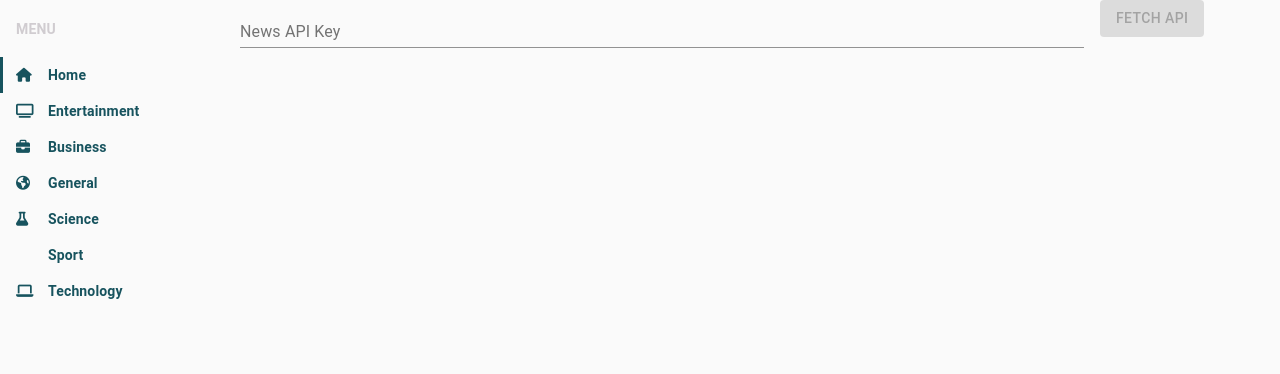
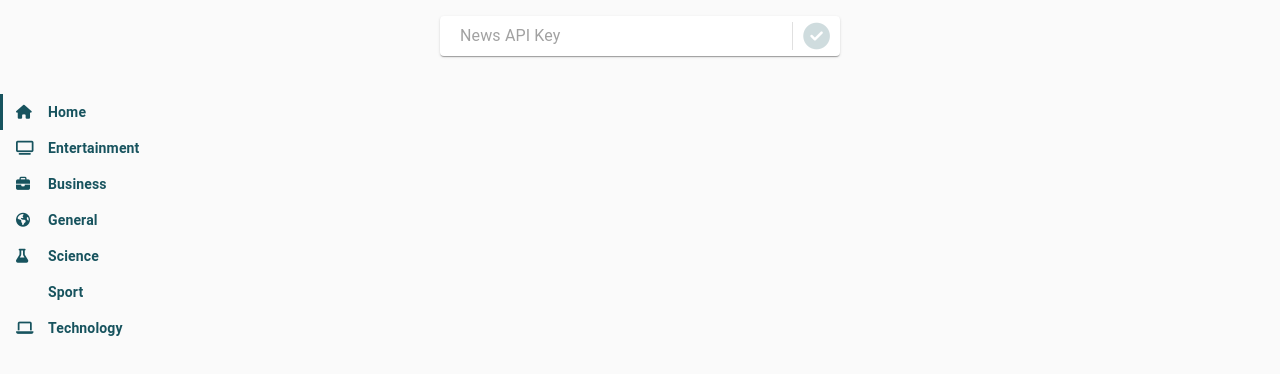
Before and after one commit to fleea/news-api, a React (Create React App) app: page / in a window 1280 px wide. Shown: the top 374 px of the page. Built offline with nearby package versions, Linux system fonts and the light colour scheme; some icons are missing.

Commit message:
Search box

```diff
--- a/src/App.js
+++ b/src/App.js
@@ -2,22 +2,13 @@ import React from 'react';
 import CssBaseline from '@material-ui/core/CssBaseline';
 import {BrowserRouter as Router, Route} from "react-router-dom";
 import './app.scss'
-import MainNav from "./components/main-nav/main-nav";
-import Home from "./components/home";
-import Grid from '@material-ui/core/Grid';
+import Home from "./components/home/home";
 
 const App = () => {
   return (
       <Router>
         <CssBaseline />
-          <Grid container spacing={2}>
-              <Grid item xs={2}>
-                  <Route path="/*" component={MainNav} />
-              </Grid>
-              <Grid item xs={10}>
-                <Route path="/" component={Home} />
-              </Grid>
-          </Grid>
+          <Route path="/" component={Home} />
       </Router>
   )
 };
--- a/src/components/home.js
+++ /dev/null
@@ -1,50 +0,0 @@
-import React, {useState, useEffect} from "react";
-import Button from '@material-ui/core/Button';
-import ArticlePage from "./article-page";
-import TextField from '@material-ui/core/TextField';
-import Grid from '@material-ui/core/Grid';
-import Container from '@material-ui/core/Container';
-import {withRouter} from 'react-router-dom';
-
-const Home = ({location}) => {
-    const [apiKey, setApiKey] = useState('');
-    const [apiKeyTemp, setApiKeyTemp] = useState('');
-    const [category, setCategory] = useState('');
-    const onAPIChange = ({target}) => {
-        if(!target || !target.value) return;
-        setApiKeyTemp(target.value);
-    };
-    const handleKeydown = (event) =>
-        event && event.key === 'Enter' && getData();
-    const getData = () => {
-        setApiKey(apiKeyTemp);
-    };
-
-    useEffect(()=> {
-        const urlArray = location.pathname.split('/').filter(item => item && item !== '');
-        setCategory(urlArray[urlArray.length - 1])
-    }, [location.pathname]);
-
-    return (
-        <Container>
-            <Grid container spacing={2}>
-                <Grid item xs={10}>
-                    <TextField
-                        label="News API Key"
-                        value={apiKeyTemp}
-                        fullWidth={true}
-                        onChange={onAPIChange}
-                        onKeyDown={handleKeydown}/>
-                </Grid>
-                <Grid item xs={2}>
-                    <Button variant="contained" color="primary" onClick={getData} disabled={!apiKeyTemp}>
-                        Fetch API
-                    </Button>
-                </Grid>
-            </Grid>
-            {apiKey && <ArticlePage apiKey={apiKey} category={category}/>}
-        </Container>
-    );
-};
-
-export default withRouter(props => <Home {...props}/>);
--- /dev/null
+++ b/src/components/home/home.js
@@ -0,0 +1,61 @@
+import React, {useState, useEffect} from "react";
+import ArticlePage from "../article-page";
+import Grid from '@material-ui/core/Grid';
+import Paper from '@material-ui/core/Paper';
+import IconButton from '@material-ui/core/IconButton';
+import InputBase from '@material-ui/core/InputBase';
+import Divider from '@material-ui/core/Divider';
+import {BrowserRouter as Route, withRouter} from 'react-router-dom';
+import './home.scss';
+import MainNav from "../main-nav/main-nav";
+
+const Home = ({location}) => {
+    const [apiKey, setApiKey] = useState('');
+    const [apiKeyTemp, setApiKeyTemp] = useState('');
+    const [category, setCategory] = useState('');
+    const onAPIChange = ({target}) => {
+        if(!target || !target.value) return;
+        setApiKeyTemp(target.value);
+    };
+    const handleKeydown = (event) =>
+        event && event.key === 'Enter' && getData();
+    const getData = () => {
+        setApiKey(apiKeyTemp);
+    };
+    useEffect(()=> {
+        const urlArray = location.pathname.split('/').filter(item => item && item !== '');
+        setCategory(urlArray[urlArray.length - 1])
+    }, [location.pathname]);
+    return (
+        <>
+            <Grid container spacing={2}>
+                <Grid item xs={12}>
+                    <Paper className="api-key">
+                        <InputBase
+                            placeholder="News API Key"
+                            inputProps={{ 'aria-label': 'News API Key' }}
+                            onChange={onAPIChange}
+                            onKeyDown={handleKeydown}
+                            value={apiKeyTemp}
+                            className="api-key__input"
+                        />
+                        <Divider className="api-key__divider"/>
+                        <button disabled={!apiKeyTemp} onClick={getData}>
+                            <i class="fas fa-2x fa-check-circle"></i>
+                        </button>
+                    </Paper>
+                </Grid>
+            </Grid>
+            <Grid container spacing={2}>
+                <Grid item xs={2}>
+                    <MainNav/>
+                </Grid>
+                <Grid item xs={10}>
+                    {apiKey && <ArticlePage apiKey={apiKey} category={category}/>}
+                </Grid>
+            </Grid>
+        </>
+    );
+};
+
+export default withRouter(props => <Home {...props}/>);
--- /dev/null
+++ b/src/components/home/home.scss
@@ -0,0 +1,26 @@
+@import "../../variables";
+.api-key {
+  position: relative;
+  padding: 2px 4px;
+  width:400px;
+  margin: 1rem auto;
+  display: flex;
+  &__input {
+    display: flex;
+    flex: 1;
+    padding: 0 1rem;
+  }
+  button {
+    background: none;
+    border: none;
+    color: $base-color;
+    &[disabled] {
+      opacity: 0.2;
+    }
+  }
+}
+hr.api-key__divider {
+  width: 1px;
+  height: 28px;
+  margin: 4px;
+}
--- a/src/components/main-nav/main-nav.js
+++ b/src/components/main-nav/main-nav.js
@@ -1,11 +1,10 @@
 import React from "react";
 import './main-nav.scss';
-import { Link, NavLink } from 'react-router-dom'
+import { NavLink } from 'react-router-dom'
 
 const MainNav = () => {
     return (
         <div className="nav">
-            <h4 className="nav__header">MENU</h4>
             <ul>
                 <li>
                     <NavLink exact={true} activeClassName='active' to='/'>
--- a/src/components/main-nav/main-nav.scss
+++ b/src/components/main-nav/main-nav.scss
@@ -1,10 +1,4 @@
-$base-color-active: #17535E; // light-sea-green
-$base-color: #17535E; // light-sea-green
-$base-color-background: #D8ECEF;
-$base-color-sub: #d0ccd0;
-$text-color: #c6538c;
-$spacing-vertical: 1rem;
-$spacing-horizontal: 0.5rem;
+@import "../../variables";
 
 .nav {
   font-weight: bold;
--- /dev/null
+++ b/src/variables.scss
@@ -0,0 +1,7 @@
+$base-color-active: #17535E; // light-sea-green
+$base-color: #17535E; // light-sea-green
+$base-color-background: #D8ECEF;
+$base-color-sub: #d0ccd0;
+$text-color: #c6538c;
+$spacing-vertical: 1rem;
+$spacing-horizontal: 0.5rem;
```
